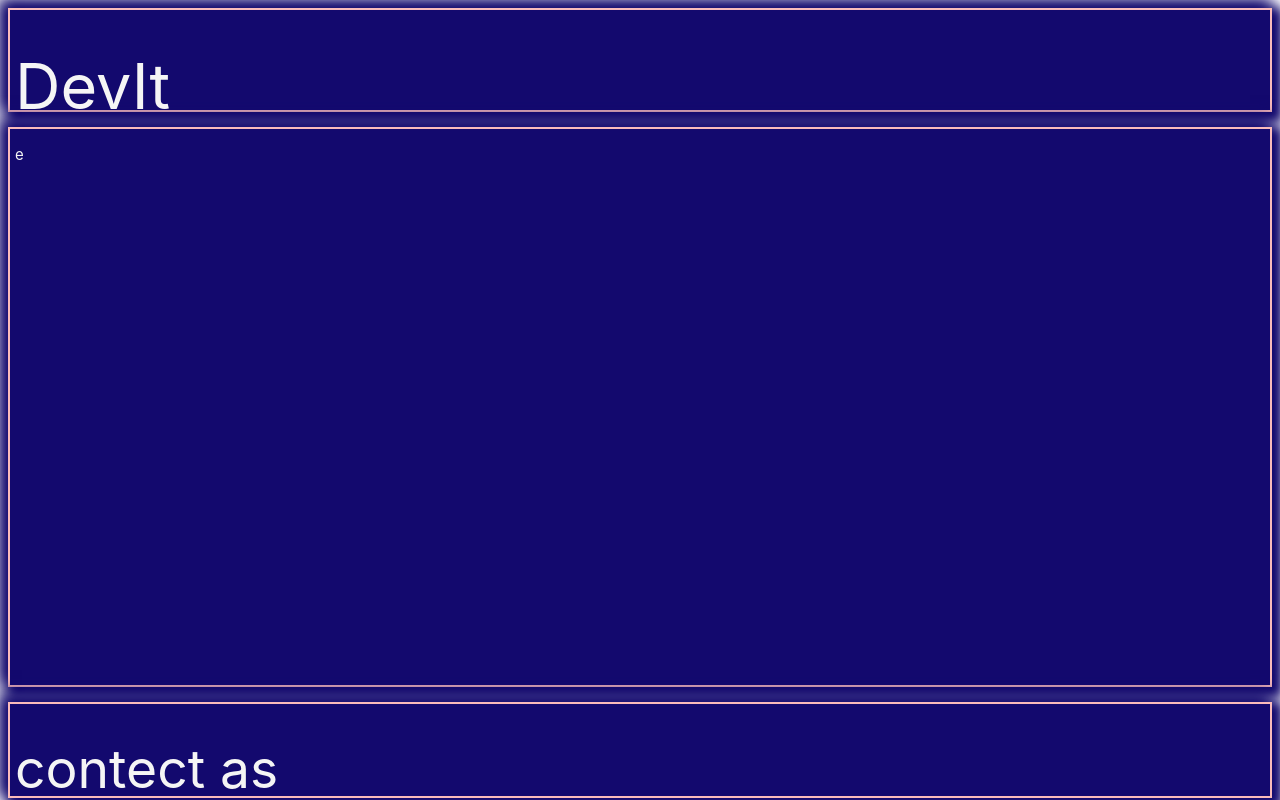
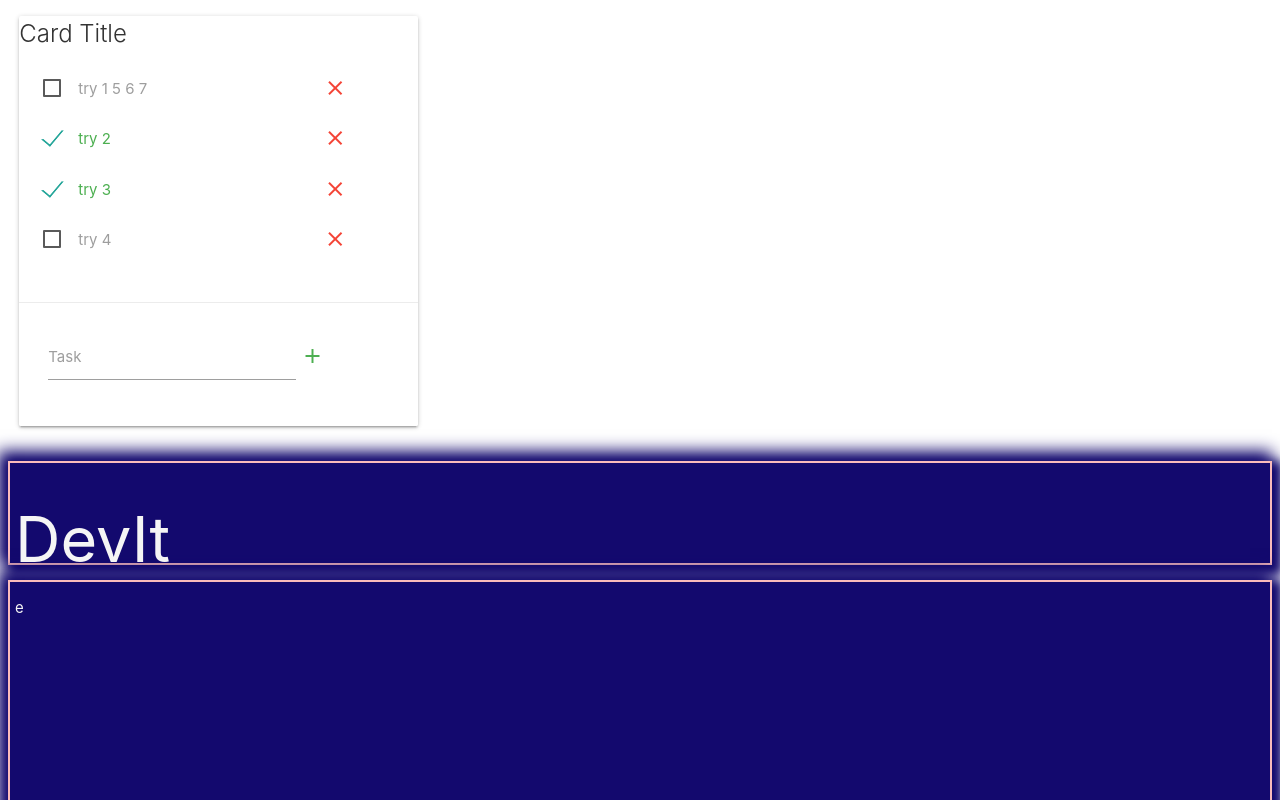
Before and after one commit to ShaharZyss/Hacaton-Devit, a Svelte app: page / in a window 1280 px wide. Shown: the top 800 px of the page. Built offline with nearby package versions, Linux system fonts and the light colour scheme.

Commit message:
basic todo list

```diff
--- a/public/index.html
+++ b/public/index.html
@@ -9,6 +9,7 @@
 	<link rel='icon' type='image/png' href='/favicon.png'>
 	<link rel='stylesheet' href='/build/base.css'>
 	<link rel='stylesheet' href='/build/bundle.css'>
+	<link href="https://fonts.googleapis.com/icon?family=Material+Icons" rel="stylesheet">
 
 	<script defer src='/build/bundle.js'></script>
 </head>
--- a/src/App.svelte
+++ b/src/App.svelte
@@ -1,4 +1,6 @@
 <script>
+	import ToDoLst from './components/TODOLISTComponents/TODO_Lst.svelte'
+
 	import Header from './components/Layout/Header.svelte';
 	import Footer from './components/Layout/Footer.svelte';
 	import LandingPage from './components/pages/LandingPage.svelte';
@@ -7,6 +9,7 @@
 </script>
 
 <main>
+	<ToDoLst> </ToDoLst>
 
 	<div class = "header box">
 		<Header/>
--- /dev/null
+++ b/src/components/TODOLISTComponents/TODO_Lst.svelte
@@ -0,0 +1,40 @@
+<script>
+	import Task from './Task.svelte'
+
+  let todo_arr = [
+    {task: "try 1 5 6 7 ", isDone: false},
+    {task: "try 2", isDone: true},
+    {task: "try 3", isDone: true},
+    {task: "try 4", isDone: false}
+  ];
+
+  const handleDelete = e => {
+    todo_arr = todo_arr.filter(todo => todo.isDone !== e.detail.isDone || todo.task !== e.detail.task)
+  }
+
+  const handleAddition = () => {
+    let task = document.getElementById("add-task").value
+    todo_arr = [...todo_arr, {task: task, isDone: false}];
+  }
+
+</script>
+
+<div class="row">
+    <div class="col s12 m4">
+      <div class="card">
+        <span class="card-title">Card Title</span>
+        <div class="card-content">
+          {#each todo_arr as task, i (i)}
+            <Task task={task.task} isDone={task.isDone} on:delete={handleDelete}></Task>
+          {/each}
+        </div>
+        <div class="card-action">
+          <div class="input-field inline s12 m5">
+            <input id="add-task" type="text" class="validate">
+            <label for="add-task">Task</label>
+          </div>
+          <a href="#!" on:click={handleAddition}><i class="material-icons green-text">add</i></a>
+        </div>
+      </div>
+    </div>
+  </div>
--- /dev/null
+++ b/src/components/TODOLISTComponents/Task.svelte
@@ -0,0 +1,36 @@
+<script>
+  	import { createEventDispatcher } from 'svelte';
+	  const dispatch = createEventDispatcher();
+
+    export let task;
+    export let isDone;
+
+    const paint = () => {
+        if(isDone == true){
+            return "green-text lighten-2";
+        }
+        return "";
+    }
+
+    const handleDelete = () => {
+      dispatch("delete", {
+        task: task,
+        isDone: isDone
+      });
+    }
+
+</script>
+
+<div class="row inline">
+  <div class="col s12 m9">
+    <form action="#" class="inline">
+      <label class={paint()}>
+        <input type="checkbox" bind:checked={isDone}>
+        <span>{task}</span>
+      </label>
+    </form>
+  </div>
+  <div class="col 12 m1">
+     <a href="#!" on:click={handleDelete}><i class="material-icons red-text">close</i></a>
+  </div>
+</div>
```
